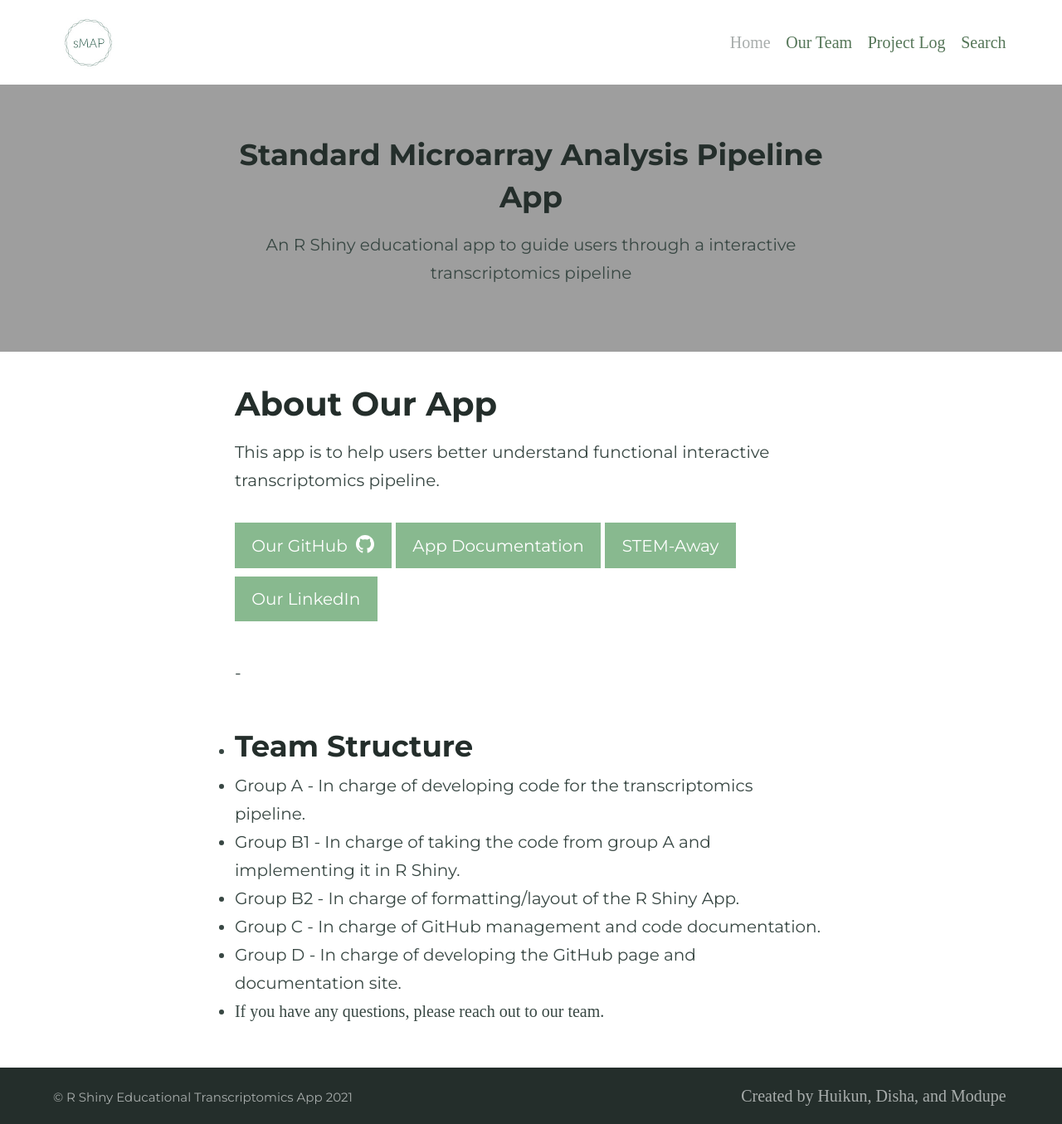
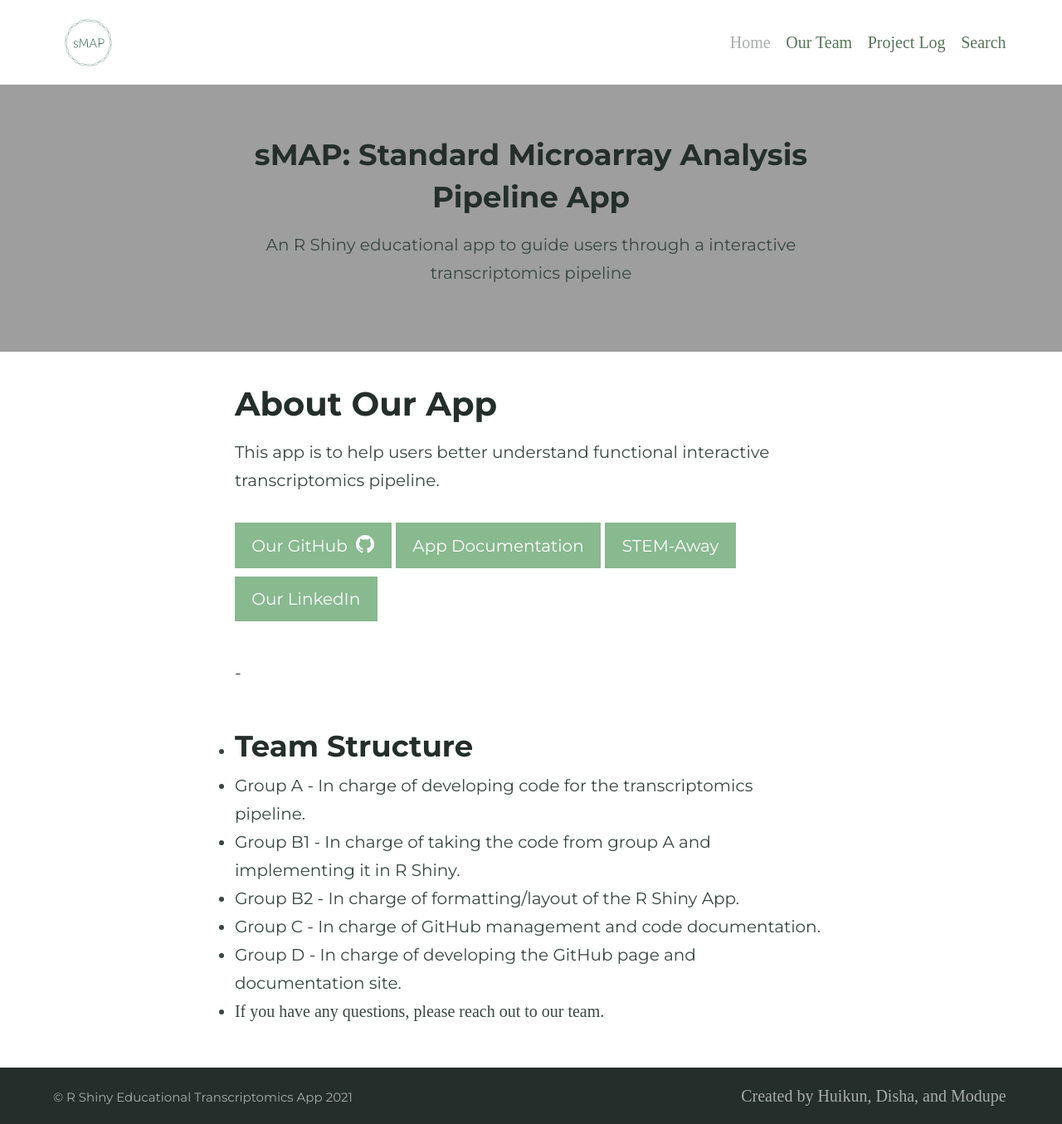
Before and after one commit to BI-STEM-Away/sMAP_dev, a Jekyll site: the page built from index.md, in a window 1280 px wide. Shown: the whole page at 83% size. Built offline with Jekyll 4.4.1, drawn with Linux system fonts in a browser that asks for light colours.

Commit message:
Update index.md

```diff
--- a/index.md
+++ b/index.md
@@ -1,7 +1,7 @@
 ---
 title: About Our App
 feature_text: |
-  ## Standard Microarray Analysis Pipeline App
+  ## sMAP: Standard Microarray Analysis Pipeline App
   An R Shiny educational app to guide users through a interactive transcriptomics pipeline
 feature_image: https://bi-stem-away.github.io/shiny_app_dev/images/Banner3.jpg
 excerpt: "Our goal for creating this educational app is to help experts and intellectuals easily access the transcriptomics information and data they need. On this web page, users can view the project details via the links on the front page."
```
